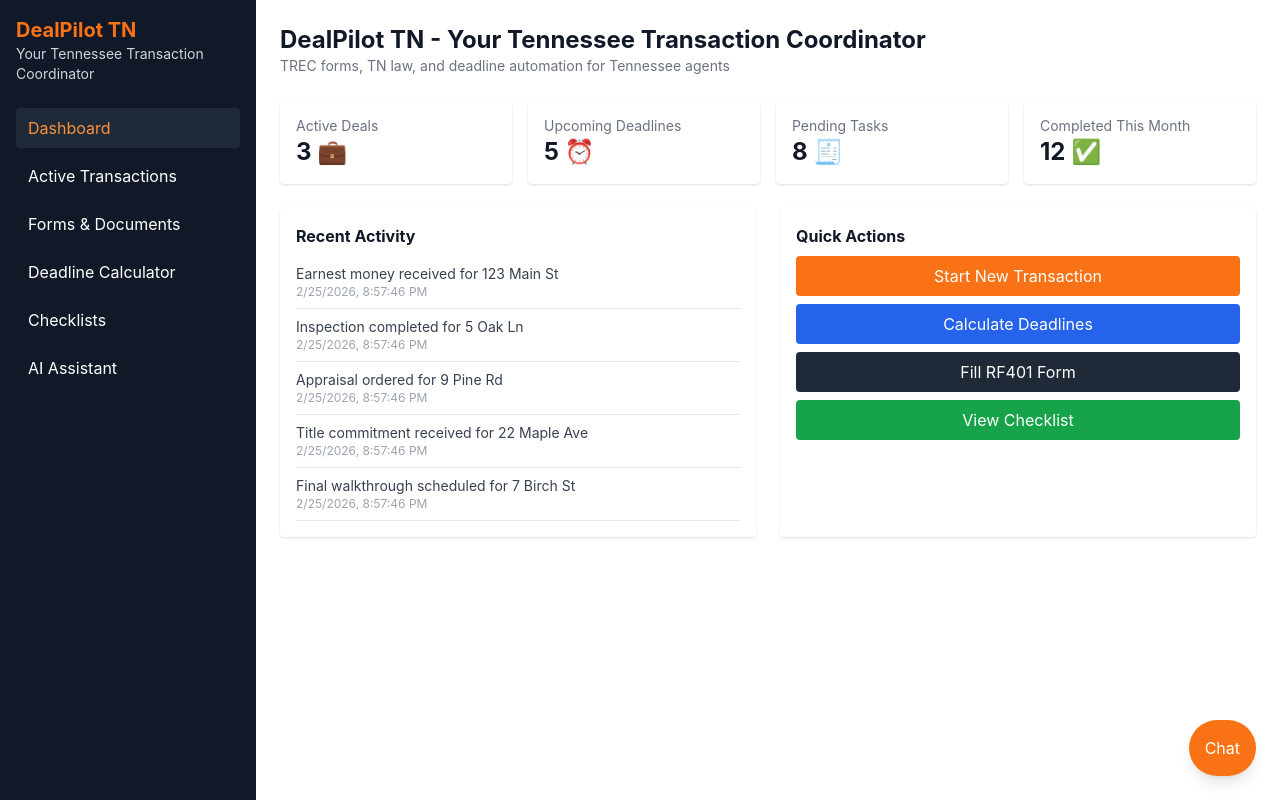
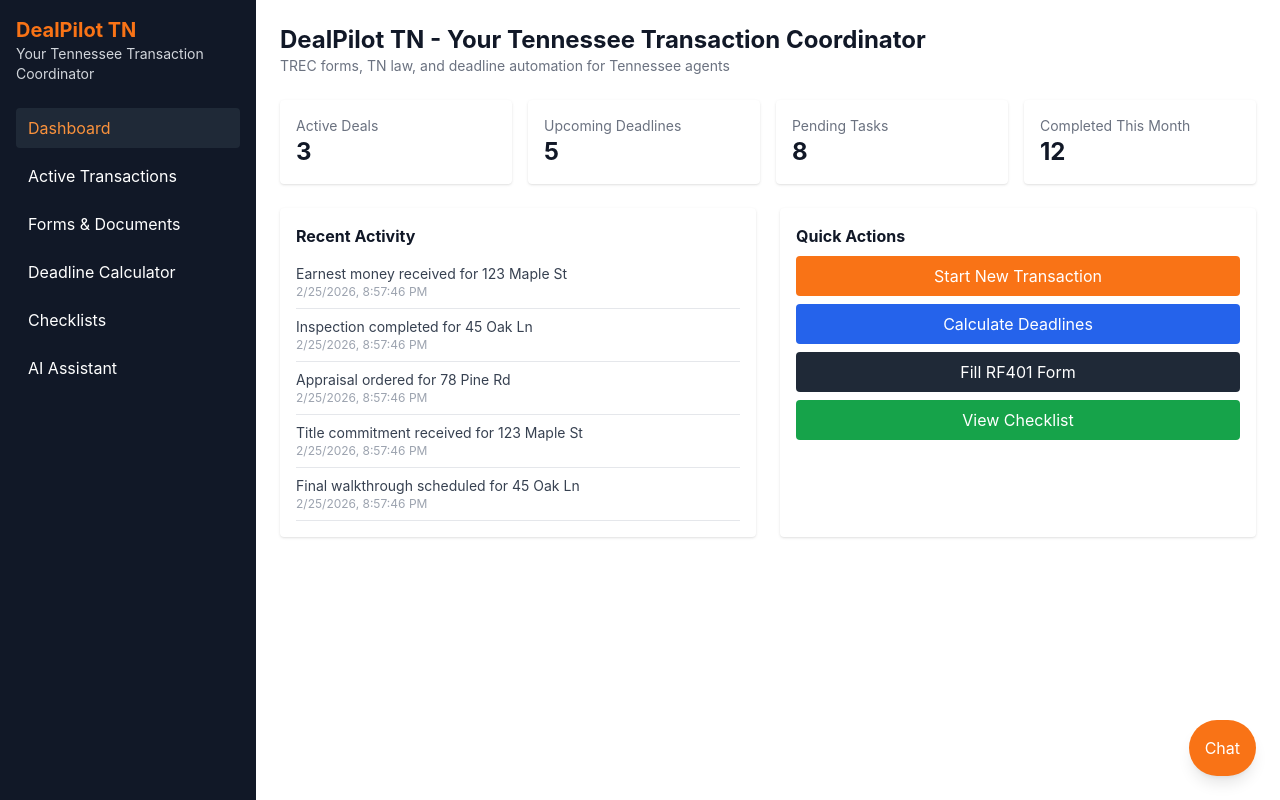
Before and after one commit to mbright4497/dealpilot-tn, a Next.js app in the folder dealpilot-tn/web/: page /chat in a window 1280 px wide. Built offline with nearby package versions, Linux system fonts and the light colour scheme.

Commit message:
feat: update TCDashboard to accept onViewChecklist prop

```diff
--- a/dealpilot-tn/web/src/components/TCDashboard.tsx
+++ b/dealpilot-tn/web/src/components/TCDashboard.tsx
@@ -1,14 +1,18 @@
 'use client'
 import React from 'react'
 
-export default function TCDashboard(){
+interface Props {
+  onViewChecklist?: (txId: number) => void
+}
+
+export default function TCDashboard({ onViewChecklist }: Props){
   const stats = { activeDeals:3, upcomingDeadlines:5, pendingTasks:8, completed:12 }
   const activities = [
-    'Earnest money received for 123 Main St',
-    'Inspection completed for 5 Oak Ln',
-    'Appraisal ordered for 9 Pine Rd',
-    'Title commitment received for 22 Maple Ave',
-    'Final walkthrough scheduled for 7 Birch St',
+    'Earnest money received for 123 Maple St',
+    'Inspection completed for 45 Oak Ln',
+    'Appraisal ordered for 78 Pine Rd',
+    'Title commitment received for 123 Maple St',
+    'Final walkthrough scheduled for 45 Oak Ln',
   ]
 
   return (
@@ -16,22 +20,21 @@ export default function TCDashboard(){
       <div className="grid grid-cols-4 gap-4 mb-6">
         <div className="p-4 bg-white shadow rounded">
           <div className="text-sm text-gray-500">Active Deals</div>
-          <div className="text-2xl font-bold">{stats.activeDeals} 💼</div>
+          <div className="text-2xl font-bold">{stats.activeDeals}</div>
         </div>
         <div className="p-4 bg-white shadow rounded">
           <div className="text-sm text-gray-500">Upcoming Deadlines</div>
-          <div className="text-2xl font-bold">{stats.upcomingDeadlines} ⏰</div>
+          <div className="text-2xl font-bold">{stats.upcomingDeadlines}</div>
         </div>
         <div className="p-4 bg-white shadow rounded">
           <div className="text-sm text-gray-500">Pending Tasks</div>
-          <div className="text-2xl font-bold">{stats.pendingTasks} 🧾</div>
+          <div className="text-2xl font-bold">{stats.pendingTasks}</div>
         </div>
         <div className="p-4 bg-white shadow rounded">
           <div className="text-sm text-gray-500">Completed This Month</div>
-          <div className="text-2xl font-bold">{stats.completed} ✅</div>
+          <div className="text-2xl font-bold">{stats.completed}</div>
         </div>
       </div>
-
       <div className="grid grid-cols-2 gap-6">
         <div className="bg-white p-4 shadow rounded">
           <h3 className="font-bold mb-2">Recent Activity</h3>
@@ -39,14 +42,13 @@ export default function TCDashboard(){
             {activities.map((a,i)=>(<li key={i} className="py-2 border-b">{a} <div className="text-xs text-gray-400">{new Date().toLocaleString()}</div></li>))}
           </ul>
         </div>
-
         <div className="bg-white p-4 shadow rounded">
           <h3 className="font-bold mb-2">Quick Actions</h3>
           <div className="space-y-2">
-            <button className="w-full p-2 bg-orange-500 text-white rounded">Start New Transaction</button>
-            <button className="w-full p-2 bg-blue-600 text-white rounded">Calculate Deadlines</button>
-            <button className="w-full p-2 bg-gray-800 text-white rounded">Fill RF401 Form</button>
-            <button className="w-full p-2 bg-green-600 text-white rounded">View Checklist</button>
+            <button className="w-full p-2 bg-orange-500 text-white rounded hover:bg-orange-600 transition-colors">Start New Transaction</button>
+            <button className="w-full p-2 bg-blue-600 text-white rounded hover:bg-blue-700 transition-colors">Calculate Deadlines</button>
+            <button className="w-full p-2 bg-gray-800 text-white rounded hover:bg-gray-900 transition-colors">Fill RF401 Form</button>
+            <button onClick={()=>onViewChecklist && onViewChecklist(1)} className="w-full p-2 bg-green-600 text-white rounded hover:bg-green-700 transition-colors">View Checklist</button>
           </div>
         </div>
       </div>
```
